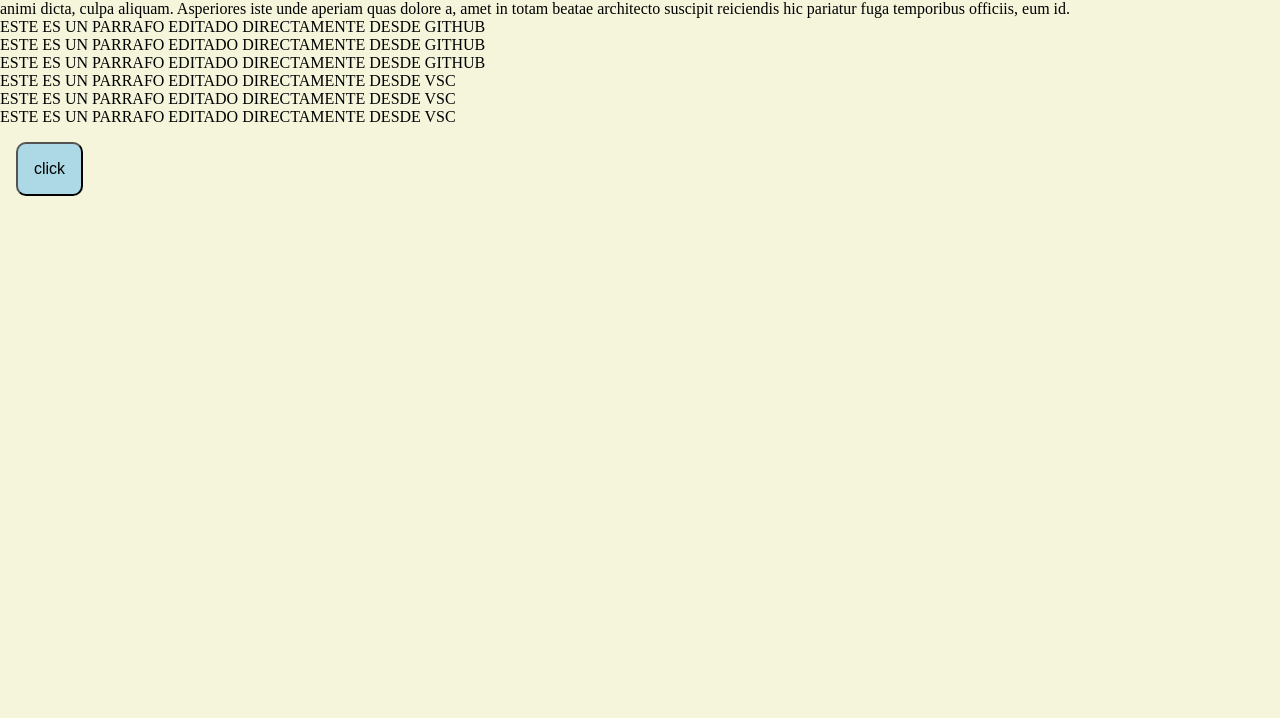
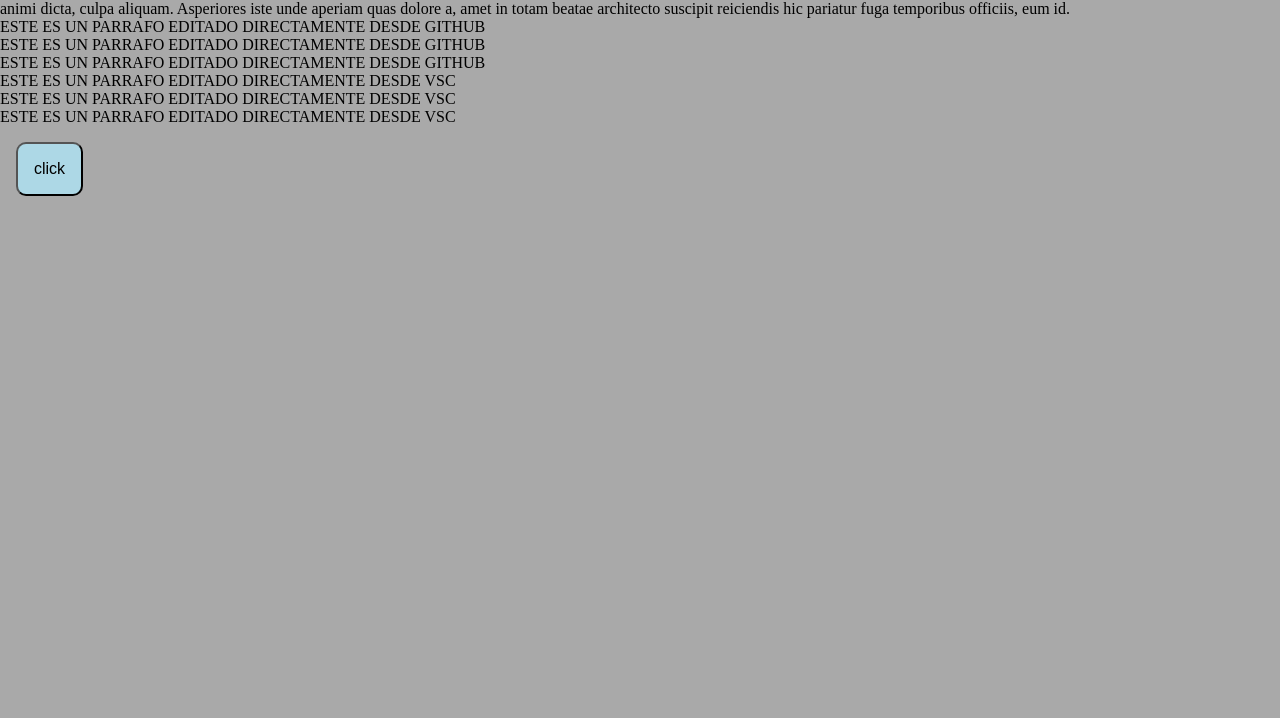
Before and after one commit to ArveJL/practicaGIT, a plain HTML site: page index.html in a window 1280 px wide. Shown: the part 82-800 px from the top of the page. Drawn offline with Linux system fonts and the light colour scheme.

Commit message:
se resolvio un conflicto

```diff
--- a/css/style.css
+++ b/css/style.css
@@ -4,7 +4,7 @@
 }
 
 body{
-    background-color: beige;
+    background-color: darkgrey;
 }
 
 h1{
```
